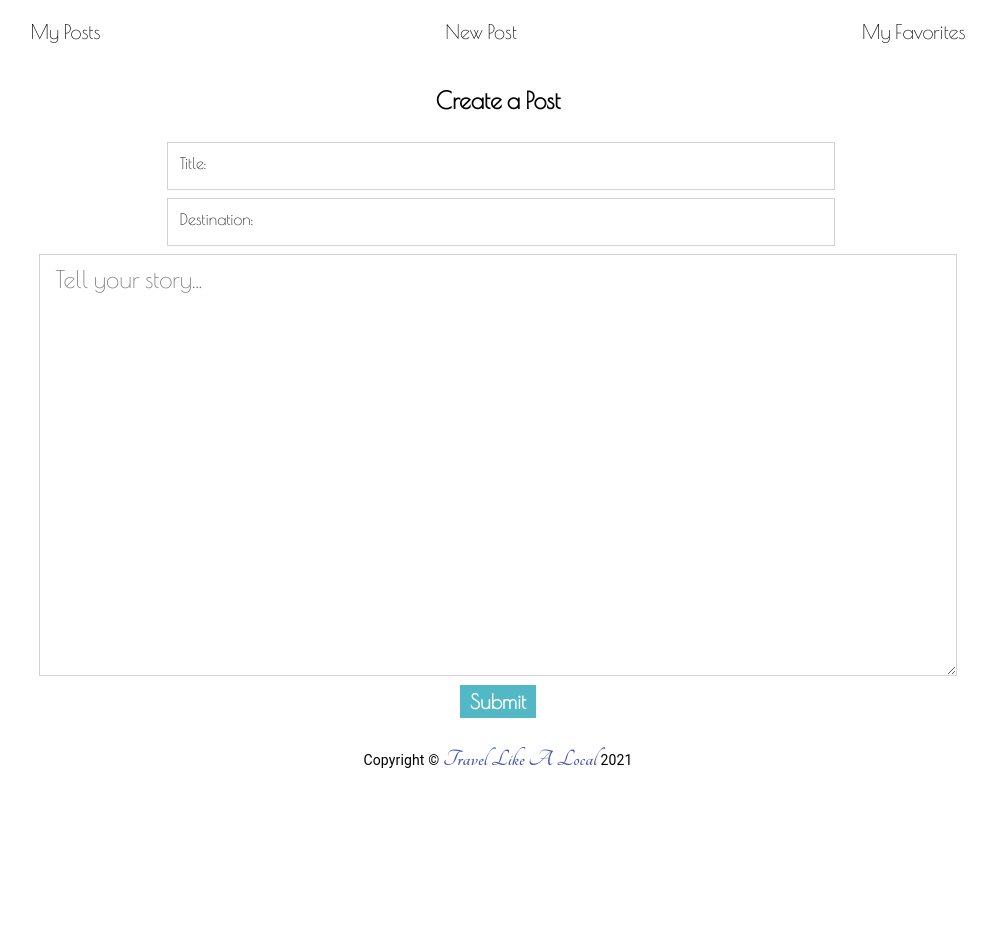
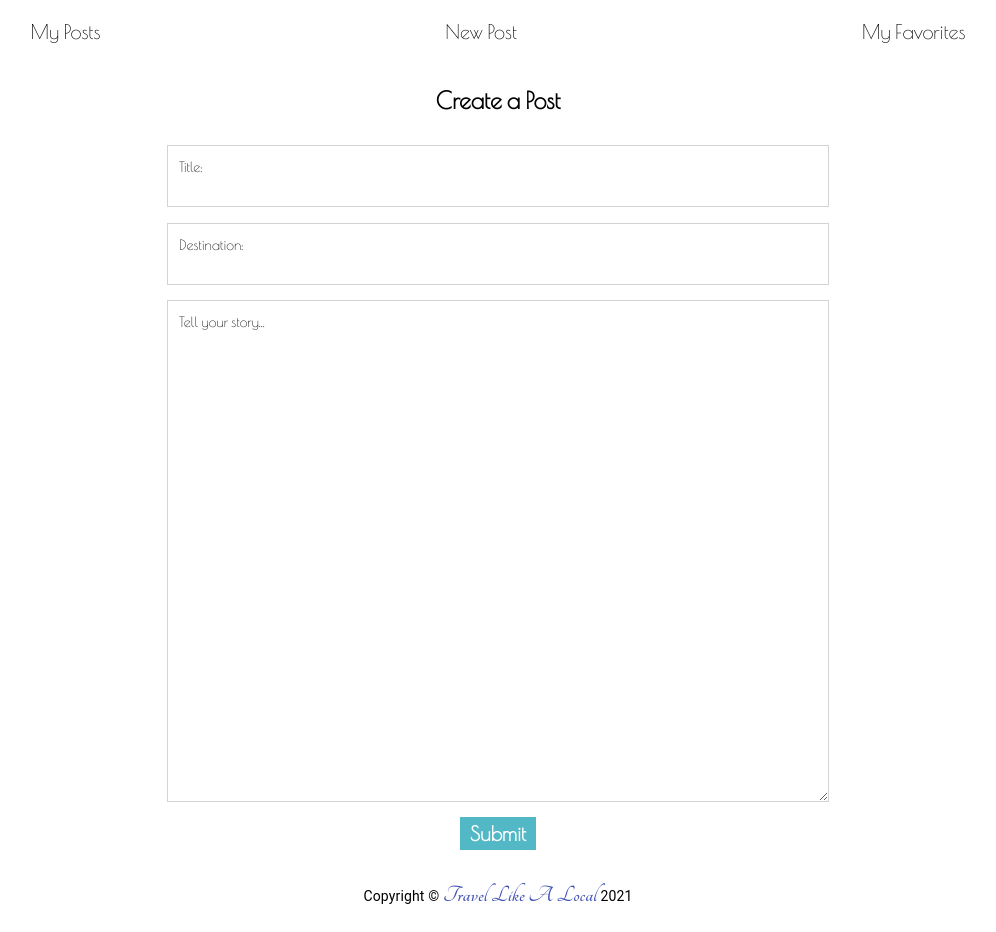
Before and after one commit to allisonbierschenk/Travel-Like-A-Local, a React (Create React App) app in the folder client/: page /posts/new in a window 1280 px wide. Shown: the part 300-1232 px from the top of the page, without its empty margins (142-1138 px from the left). Before the commit the page ends 1096 px from the top, so only its background shows below. Built offline with nearby package versions, Linux system fonts and the light colour scheme; no server answers.

Commit message:
postdetail and comment css

```diff
--- a/client/src/App.css
+++ b/client/src/App.css
@@ -25,3 +25,7 @@ input {
   border: 1px solid lightgray;
   font-size: 18px;
 }
+
+body {
+  letter-spacing: none;
+}
--- a/client/src/components/Comments.css
+++ b/client/src/components/Comments.css
@@ -3,7 +3,6 @@
   flex-direction: column;
   align-items: center;
   justify-content: center;
-  margin-top: 40px;
 }
 
 .submit-button {
@@ -20,9 +19,10 @@
 }
 
 .text-area {
-  height: 10vh;
-  width: 20vw;
+  height: 5vh;
+  width: 60vw;
   margin-bottom: 20px;
+  font-size: 16px;
 }
 .label {
   align-content: left;
--- a/client/src/components/Comments.jsx
+++ b/client/src/components/Comments.jsx
@@ -6,7 +6,7 @@ export default function Comments(props) {
     content: "",
   });
   const { content } = commentData;
-  const { createComment, postId } = props;
+  const { createComment, postId, currentUser } = props;
 
   const handleChange = (e) => {
     const { name, value } = e.target;
--- a/client/src/components/SubNav.css
+++ b/client/src/components/SubNav.css
@@ -2,3 +2,7 @@
   display: flex;
   justify-content: space-around;
 }
+
+.link:where {
+  color: blue;
+}
--- a/client/src/components/SubNav.jsx
+++ b/client/src/components/SubNav.jsx
@@ -6,13 +6,13 @@ export default function SubNav(props) {
   return (
     <div className="sub-nav">
       <Link to="/myaccount">
-        <p>My Posts</p>
+        <p className="link">My Posts</p>
       </Link>
       <Link to="/posts/new">
-        <p>New Post</p>
+        <p className="link">New Post</p>
       </Link>
       <Link to="/myfavorites">
-        <p>My Favorites</p>
+        <p className="link">My Favorites</p>
       </Link>
     </div>
   );
--- a/client/src/screens/PostCreate/PostCreate.css
+++ b/client/src/screens/PostCreate/PostCreate.css
@@ -2,57 +2,57 @@
   display: flex;
   flex-direction: column;
   align-items: center;
-  height: 73vh;
+  height: 90vh;
   justify-content: space-around;
 }
 
-.new-text-area {
-  width: 70%;
-  height: 50vh;
-  border: 1px solid lightgray;
-  outline: none;
-}
 textarea {
   font-family: "Poiret One", cursive;
   font-size: 24px;
   padding: 10px;
 }
 
-.title,
-.destination {
-  margin-left: 5px;
-  font-size: 20px;
-  width: 24vw;
-}
-
 .float-label {
   display: flex;
   flex-direction: column;
-  min-width: 350px;
   position: relative;
 }
 
 .float-label input {
   width: 50vw;
-  height: 4vh;
-  padding: 14px 16px 0 10px;
+  padding: 10px;
   outline: 0;
   border: 1px solid lightgray;
   background: #fff;
   font-family: "Poiret One", cursive;
   font-size: 24px;
+  height: 5vh;
+  caret-color: lightslategray;
+  color: black;
+}
+
+.float-label textarea {
+  font-family: "Poiret One", cursive;
+  font-size: 24px;
+  outline: 0;
+  border: 1px solid lightgray;
+  background: #fff;
+  font-family: "Poiret One", cursive;
+  width: 50vw;
+  height: 60vh;
+  color: black;
 }
 
 .float-label label {
-  font-size: 16px;
+  font-size: 14px;
   font-family: "Poiret One", cursive;
-  padding: 0 18px;
-  color: rgb(8, 8, 8);
+  padding: 0 12px;
   pointer-events: none;
   position: absolute;
-  transform: translate(0, 12px) scale(1);
+  transform: translate(0, 14px) scale(1);
 }
 
 .float-label .Active {
-  transform: translate(-20%, -10%) scale(0.7);
+  transform: translate(10%, -1vh);
+  background-color: white;
 }
--- a/client/src/screens/PostCreate/PostCreate.jsx
+++ b/client/src/screens/PostCreate/PostCreate.jsx
@@ -27,7 +27,6 @@ export default function PostCreate(props) {
   return (
     <div>
       <SubNav />
-
       <div>
         <h3>Create a Post</h3>
         <form
@@ -61,15 +60,18 @@ export default function PostCreate(props) {
               Destination:
             </label>
           </div>
-          {/* <label>Tell your story...</label> */}
+          <div className="float-label">
+            <label className={isActive ? "Active" : ""} htmlFor="new-text-area">
+              Tell your story...
+            </label>
             <textarea
               className="new-text-area"
               type="text"
               name="content"
               value={content}
               onChange={handleChange}
-            placeholder=" Tell your story..."
             />
+          </div>
           <button className="continue-button">Submit</button>
         </form>
       </div>
--- a/client/src/screens/PostDetail/PostDetail.css
+++ b/client/src/screens/PostDetail/PostDetail.css
@@ -0,0 +1,31 @@
+.post-detail {
+  margin-left: 20vw;
+  margin-right: 20vw;
+}
+
+.content {
+  text-align: left;
+  white-space: pre-line;
+}
+
+.post-detail-title {
+  font-size: 30px;
+}
+
+.post-detail-destination {
+  font-size: 30px;
+  text-align: left;
+}
+
+.each-comment {
+  text-align: left;
+  border-bottom: 1px solid lightgray;
+  font-size: 16px;
+}
+p,
+form,
+label,
+textarea,
+button {
+  outline: none;
+}
--- a/client/src/screens/PostDetail/PostDetail.jsx
+++ b/client/src/screens/PostDetail/PostDetail.jsx
@@ -2,14 +2,20 @@ import React, { useState, useEffect } from "react";
 import { useHistory, useParams } from "react-router";
 import { Link } from "react-router-dom";
 import Comments from "../../components/Comments";
+import { registerUser } from "../../services/auth";
 import { getAllComments, addComment } from "../../services/comments";
+import "./PostDetail.css";
 
 export default function PostDetail(props) {
   const [post, setPost] = useState(null);
   const history = useHistory();
-  const { allPosts, removePost, currentUser } = props;
+  const { allPosts, removePost, currentUser, username } = props;
   const [comments, setComments] = useState([]);
   const { id } = useParams();
+
+  // const getUser = async () => {
+  //   const user = await registerUser(registerData)
+  // }
 
   const getComments = async () => {
     const comments = await getAllComments(id);
@@ -32,10 +38,10 @@ export default function PostDetail(props) {
   return (
     <div>
       {post && (
-        <div>
-          <h3>{post.title}</h3>
-          <p>{post.destination}</p>
-          <p>{post.content}</p>
+        <div className="post-detail">
+          <h3 className="post-detail-title">{post.title}</h3>
+          <p className="post-detail-destination">{post.destination}</p>
+          <p className="content">{post.content}</p>
           {currentUser?.id === post.user_id && (
             <>
               <Link to={`/posts/${post.id}/edit`}>
@@ -46,14 +52,17 @@ export default function PostDetail(props) {
               </button>
             </>
           )}
-          <p>Leave a comment below!</p>
-
+          <div className="all-comments">
+            {comments &&
+              comments.map((comment) => {
+                return (
+                  <p className="each-comment">
+                    {comment.user.username} {comment.content}
+                  </p>
+                );
+              })}
+          </div>
           <Comments createComment={createComment} postId={post.id} />
-
-          {comments &&
-            comments.map((comment) => {
-              return <p>{comment.content}</p>;
-            })}
         </div>
       )}
     </div>
--- a/client/src/screens/PostEdit/PostEdit.jsx
+++ b/client/src/screens/PostEdit/PostEdit.jsx
@@ -33,6 +33,7 @@ export default function PostEdit(props) {
   return (
     <div>
       <SubNav />
+      <h3>Update your Post</h3>
       <form
         className="form-container"
         onSubmit={(e) => {
@@ -40,25 +41,25 @@ export default function PostEdit(props) {
           updatePost(id, formData);
         }}
       >
-        <h3>Update your Post</h3>
-        <label>
-          Title:
+        <div className="float-label">
           <input
-            type="text"
+            className="title"
+            type="title"
             name="title"
             value={title}
             onChange={handleChange}
           />
-        </label>
-        <label>
-          Destination:
+        </div>
+        <div className="float-label">
           <input
-            type="text"
+            className="destination"
+            type="destination"
             name="destination"
             value={destination}
             onChange={handleChange}
           />
-        </label>
+        </div>
+        <div className="float-label">
           <textarea
             className="new-text-area"
             type="text"
@@ -66,6 +67,7 @@ export default function PostEdit(props) {
             value={content}
             onChange={handleChange}
           />
+        </div>
         <button className="continue-button">Submit</button>
       </form>
     </div>
```
Also changed, not shown: 2 other files (tests, documents, lock files or other folders). Lines whose indentation alone changed are shown as unchanged.
